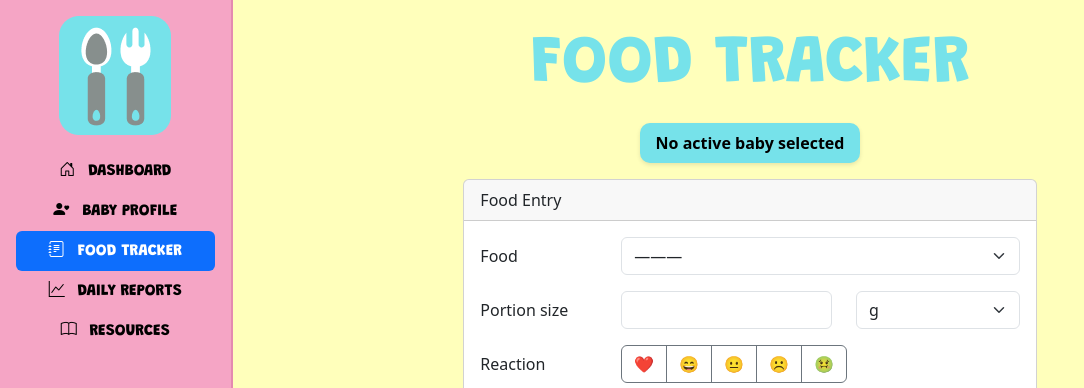
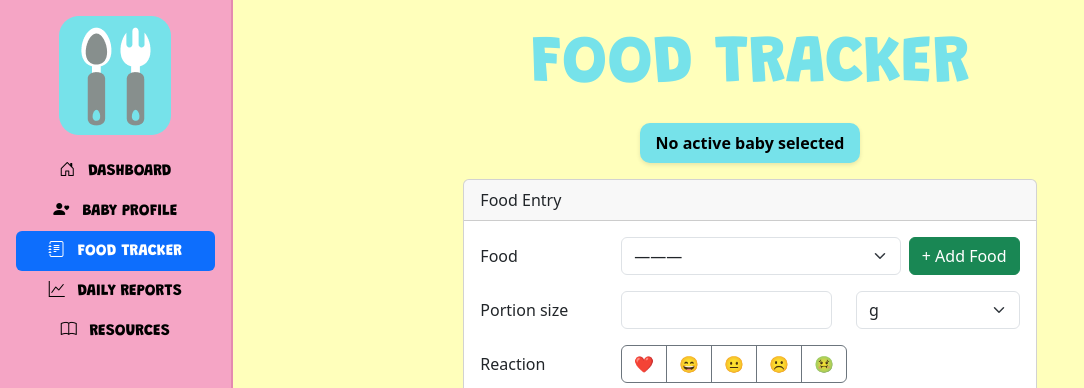
Before and after one commit to dledw001/BabyBites, a Django app: page /tracker/ in a window 1280 px wide. Shown: the top 388 px of the page, without its empty margins (0-1084 px from the left). Run offline with Django 5.2, Linux system fonts and the light colour scheme; the visitor is signed in with stand-in values (Sample User, id 1); data that the repository does not hold is empty.

Commit message:
added cata button on food tracker

```diff
--- a/core/templates/tracker.html
+++ b/core/templates/tracker.html
@@ -71,9 +71,17 @@
 
                     <div class="mb-3 row">
                         <label class="col-sm-3 col-form-label">{{ entry_form.food.label }}</label>
-                        <div class="col-sm-9">
-                        {{ entry_form.food }}
-                        {% if entry_form.food.errors %} <div class="text-danger small">{{ entry_form.food.errors }}</div> {% endif %}
+                        <div class="col-sm-9 d-flex align-items-center gap-2">
+
+                            {{ entry_form.food }}
+
+                            <a href="{% url 'catalog' %}" class="btn btn-success" style="white-space: nowrap; height: 100%;">
+                                + Add Food
+                            </a>
+
+                            {% if entry_form.food.errors %}
+                                <div class="text-danger small">{{ entry_form.food.errors }}</div>
+                            {% endif %}
                         </div>
                     </div>
 
```
